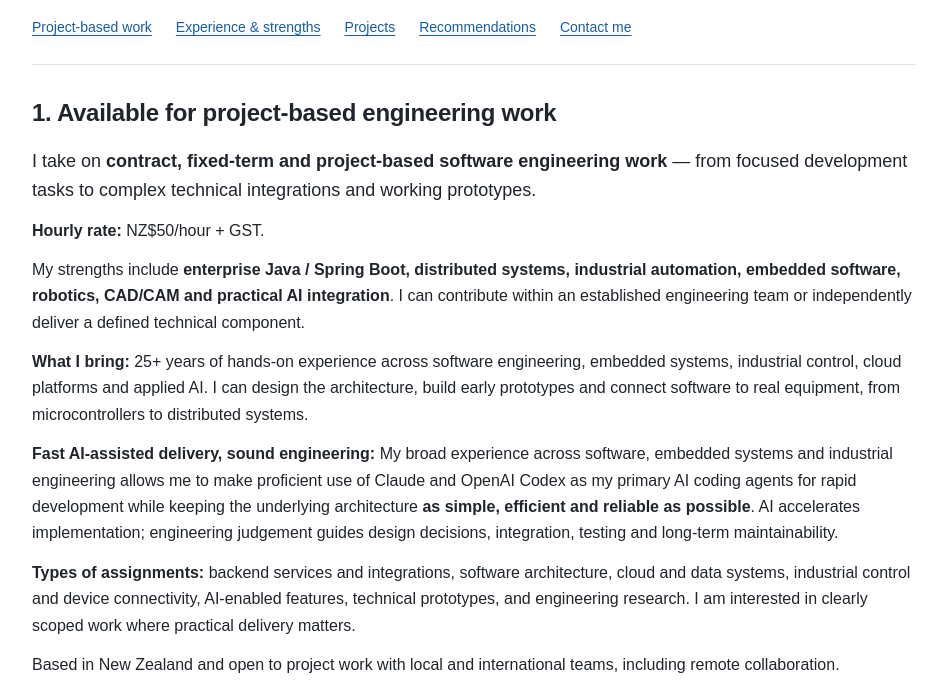
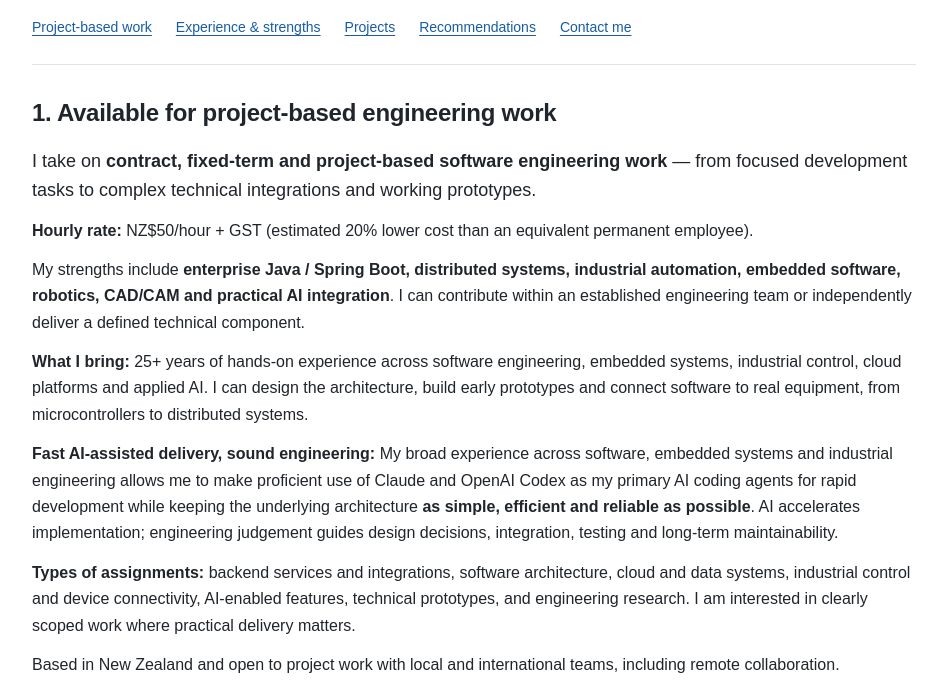
Before and after one commit to ilinic/ilinic.github.io, a plain HTML site: page artem/index.html in a window 1280 px wide. Shown: the part 116-800 px from the top of the page, without its empty margins (166-1113 px from the left). Drawn offline with Linux system fonts and the light colour scheme.

Commit message:
Clarify project rate relative to equivalent permanent role

```diff
--- a/artem/index.html
+++ b/artem/index.html
@@ -147,7 +147,7 @@
       <section id="services" aria-labelledby="services-title">
         <h2 id="services-title">1. Available for project-based engineering work</h2>
         <p class="lead">I take on <strong>contract, fixed-term and project-based software engineering work</strong> — from focused development tasks to complex technical integrations and working prototypes.</p>
-        <p><strong>Hourly rate:</strong> NZ$50/hour + GST.</p>
+        <p><strong>Hourly rate:</strong> NZ$50/hour + GST (estimated 20% lower cost than an equivalent permanent employee).</p>
         <p>My strengths include <strong>enterprise Java / Spring Boot, distributed systems, industrial automation, embedded software, robotics, CAD/CAM and practical AI integration</strong>. I can contribute within an established engineering team or independently deliver a defined technical component.</p>
         <p><strong>What I bring:</strong> 25+ years of hands-on experience across software engineering, embedded systems, industrial control, cloud platforms and applied AI. I can design the architecture, build early prototypes and connect software to real equipment, from microcontrollers to distributed systems.</p>
         <p><strong>Fast AI-assisted delivery, sound engineering:</strong> My broad experience across software, embedded systems and industrial engineering allows me to make proficient use of Claude and OpenAI Codex as my primary AI coding agents for rapid development while keeping the underlying architecture <strong>as simple, efficient and reliable as possible</strong>. AI accelerates implementation; engineering judgement guides design decisions, integration, testing and long-term maintainability.</p>
```
